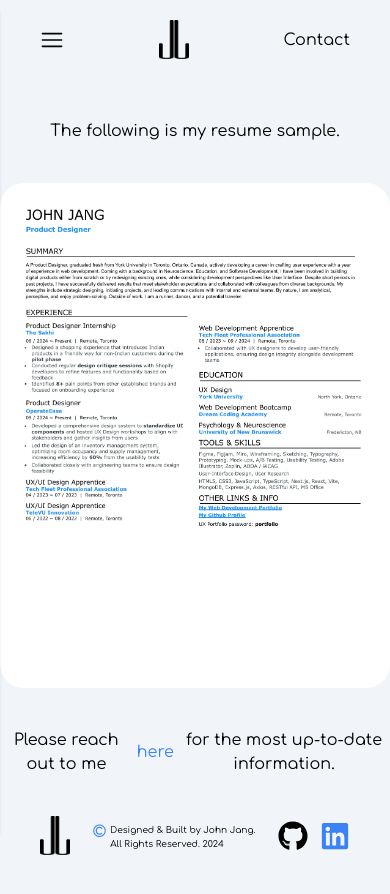
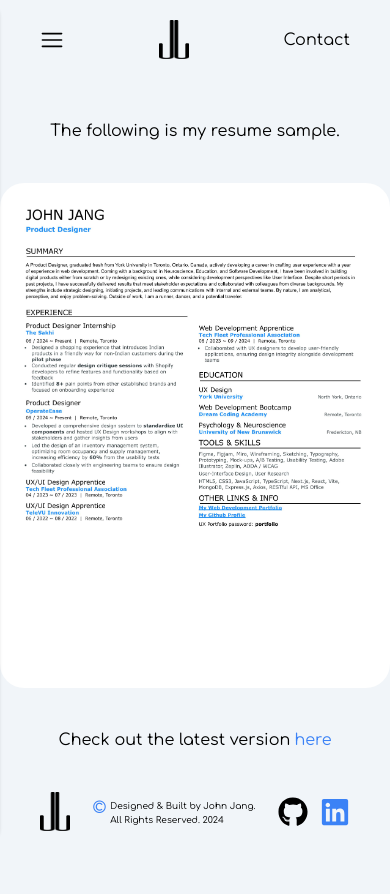
Before and after one commit to johnjang94/portfolio-ver-3, a React (Vite) app: page /resume in a window 390 px wide. After the commit the page ends 871 px from the top, so only its background shows below. Built offline with nearby package versions, Linux system fonts and the light colour scheme.

Commit message:
updated resume section

```diff
--- a/src/pages/resume/resume.jsx
+++ b/src/pages/resume/resume.jsx
@@ -14,13 +14,19 @@ export default function Resume() {
           className="mx-auto rounded-3xl"
         />
       </div>
-      <div className="flex items-center text-center gap-1 justify-center">
+      <div className="md:flex md:items-center md:text-center md:gap-1 md:justify-center hidden">
         <p>Please reach out to me</p>
         <Link to="/contact">
           <p className="text-blue-500">here</p>
         </Link>
         <p>for the most up-to-date information.</p>
       </div>
+      <div className="flex items-center text-center gap-1 justify-center md:hidden">
+        <p>Check out the latest version</p>
+        <Link to="/contact">
+          <p className="text-blue-500">here</p>
+        </Link>
+      </div>
     </section>
   );
 }
```
